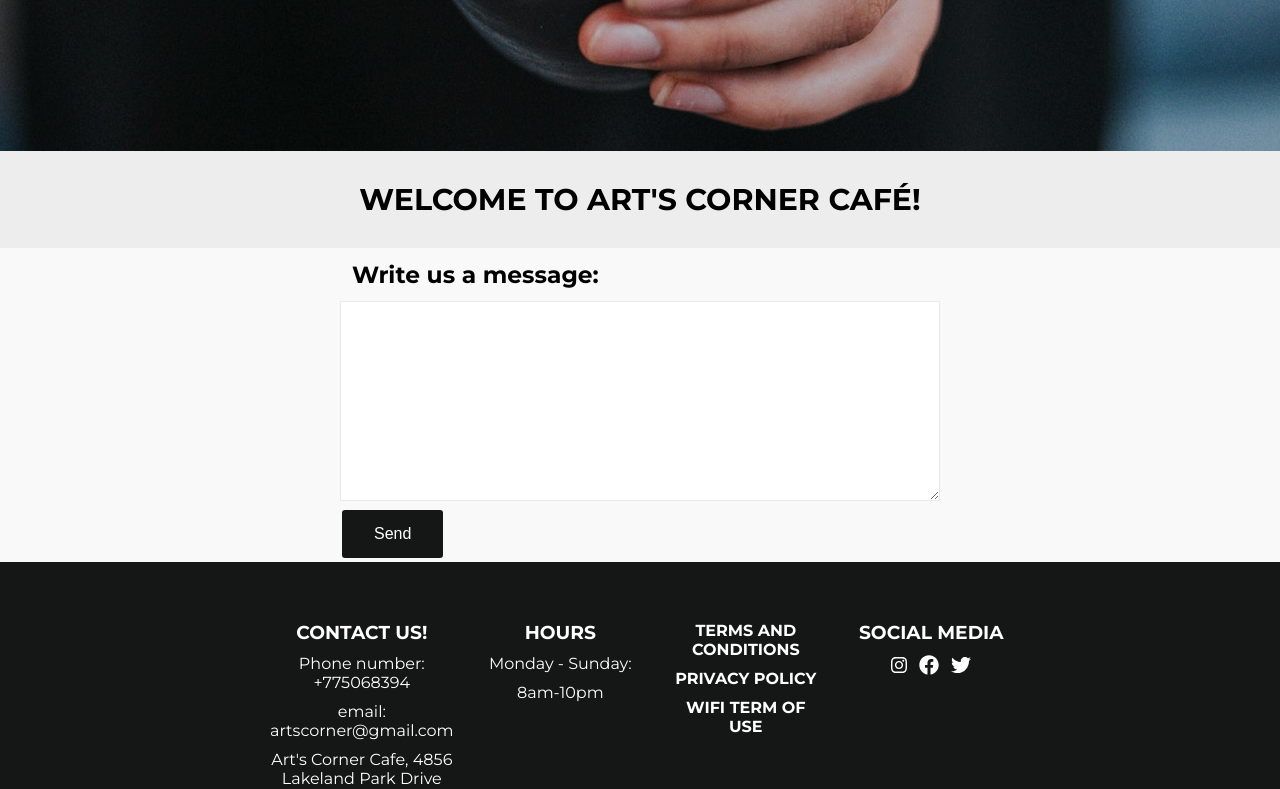
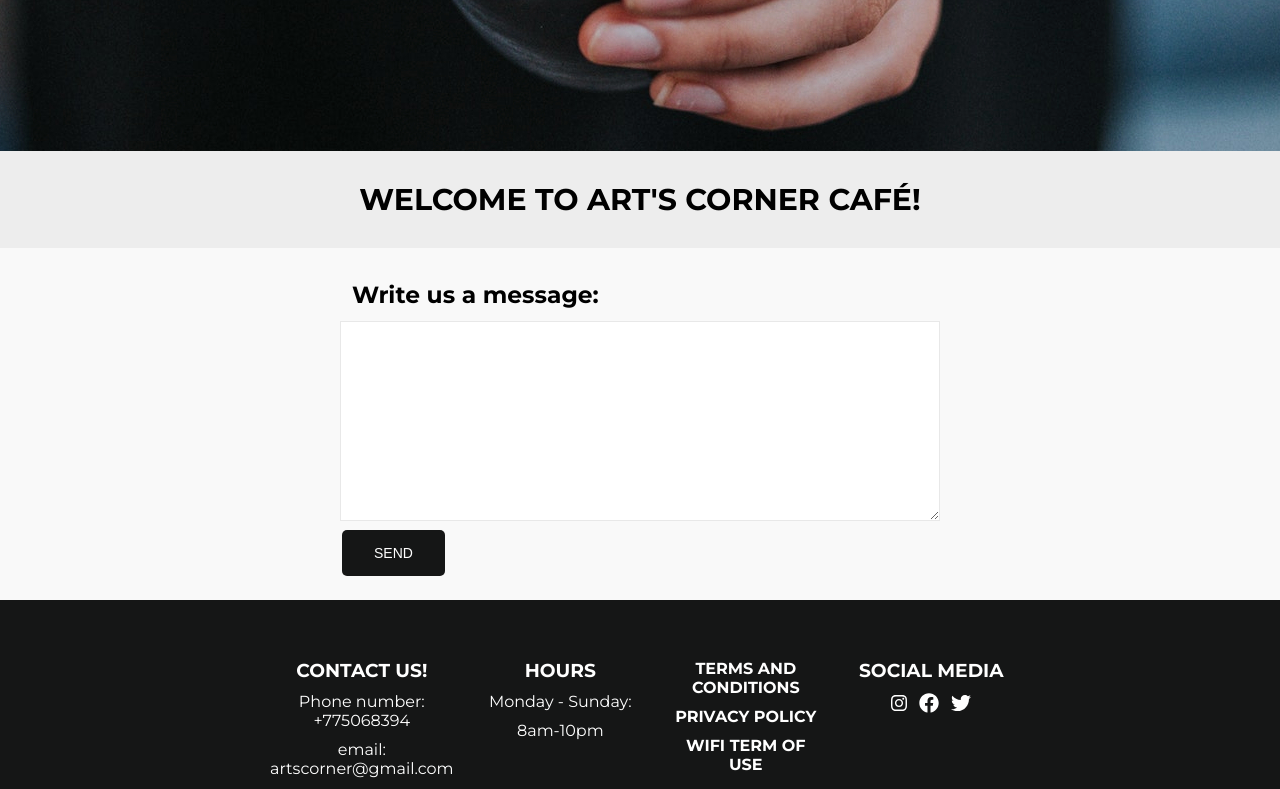
Before and after one commit to ewelina-slepko/cafe-website, a React (Create React App) app: page /contact in a window 1280 px wide. Shown: the part 649-1438 px from the top of the page. Built offline with nearby package versions, Linux system fonts and the light colour scheme.

Commit message:
tiny CSS changes

```diff
--- a/src/pages/ContactPage.jsx
+++ b/src/pages/ContactPage.jsx
@@ -23,10 +23,7 @@ class Contact extends React.Component {
                 <form>
                     <h3 style={{ padding: 12 }}>Write us a message: </h3>
                     <textarea onChange={this.handleChange} value={this.state.value}></textarea>
-                    <div data-aos="fade-up"
-                        data-aos-anchor-placement="bottom">
-                        <button onClick={this.handleSubmit}><span>Send</span></button>
-                    </div>
+                    <button onClick={this.handleSubmit}><span>Send</span></button>
                 </form>
                 <Prompt
                     when={this.state.value}
--- a/src/pages/Gallery.jsx
+++ b/src/pages/Gallery.jsx
@@ -25,10 +25,14 @@ import gallery18 from '../images/gallery/gallery18.jpg'
 const Gallery = () => {
     const fullGallery = [gallery1, gallery2, gallery3, gallery4, gallery5, gallery6, gallery7,
         gallery8, gallery9, gallery10, gallery11, gallery12, gallery13, gallery14, gallery15, gallery16, gallery17, gallery18].map(img => {
-            return <figure> <img
-                src={img}
-                alt={img}
-                className="img-responsive" /></figure>
+            return <div data-aos="fade-up"
+                data-aos-offset="50"
+                data-aos-easing="ease-in-sine">
+                <img
+                    src={img}
+                    alt={img}
+                    className="img-responsive"
+                /></div>
         });
     return (
         <>
--- a/src/styles/contactPage.css
+++ b/src/styles/contactPage.css
@@ -1,6 +1,7 @@
 .contact{
     display: flex;
     justify-content: center;
+    padding: 20px;
 }
 
 .contact textarea{
@@ -15,16 +16,18 @@
 .contact button{
     display: block;
     background-color: #151616;
-    border-radius: 3px;
+    border-radius: 5px;
     border: none;
+    outline: none;
     color: white;
     padding: 15px 32px;
     margin: 4px 2px;
     text-align: center;
     text-decoration: none;
-    font-size: 16px;
+    font-size: 14px;
+    text-transform: uppercase;
     cursor: pointer;
-    transition: 2s;
+    transition: .3s;
 }
 
 .contact button:hover{
--- a/src/styles/navigation.css
+++ b/src/styles/navigation.css
@@ -23,7 +23,7 @@ nav.main a{
 }
 
 nav.main a:hover {
-    color: #555;
+    color: #bec6d6;
     transform: translateY(6px);
     transition: .5s;
     opacity: 1;
```
